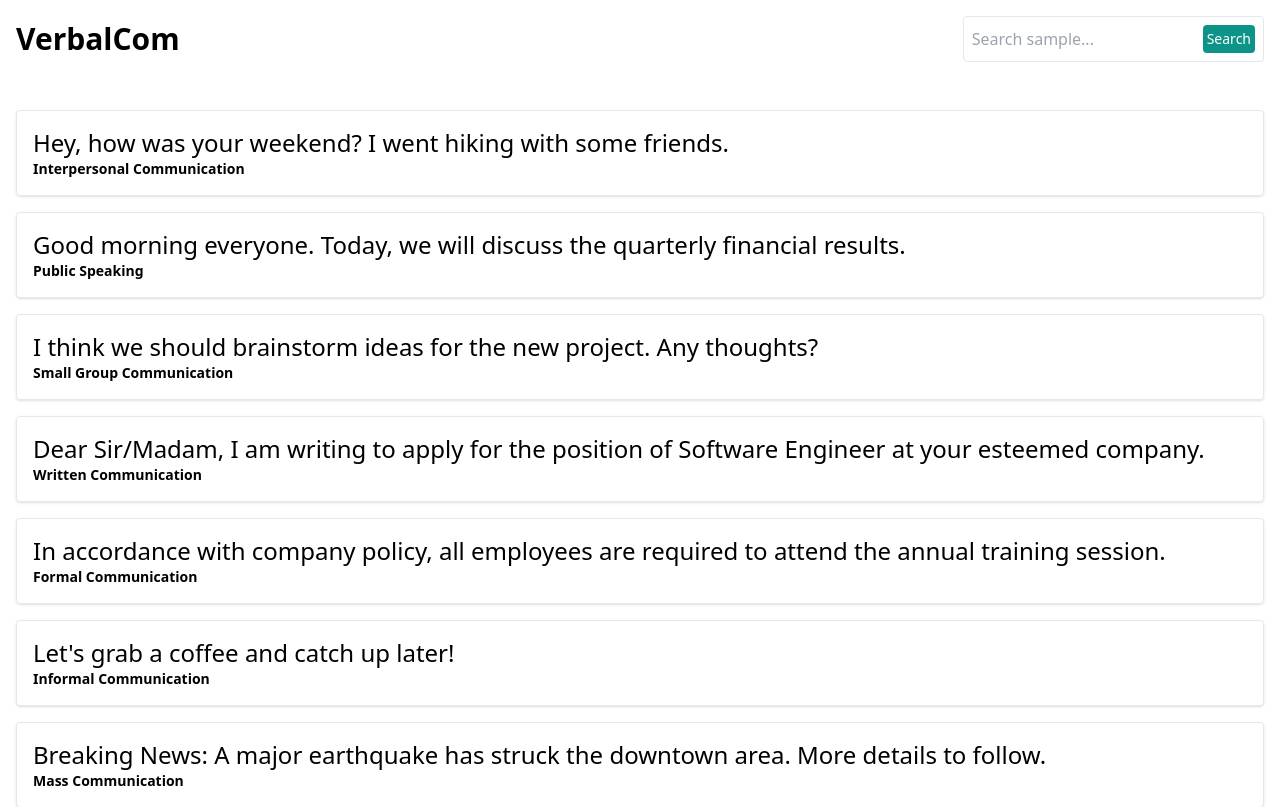
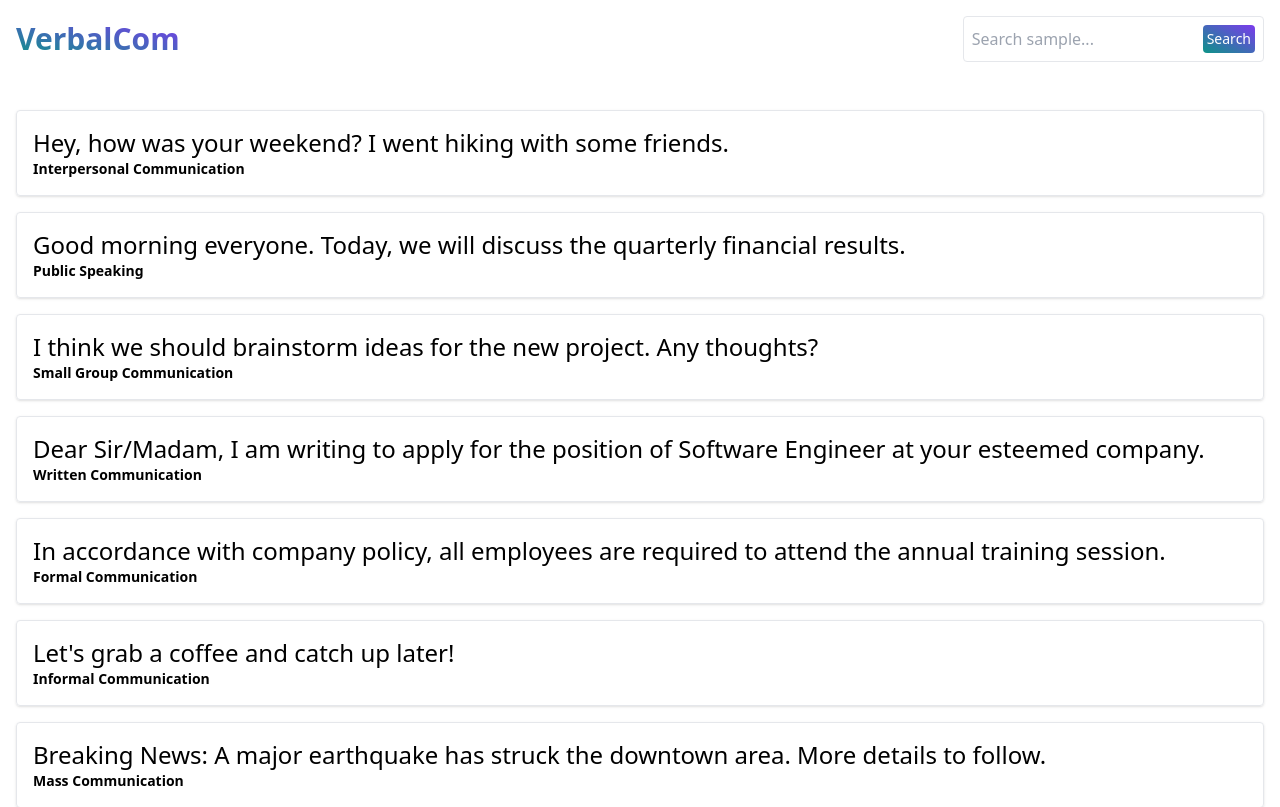
Before and after one commit to ashsajal1/verbalcom, a Vue app: page / in a window 1280 px wide. Shown: the top 807 px of the page. Built offline with nearby package versions, Linux system fonts and the light colour scheme; the HTML template or start-up script is replaced by a standard one.

Commit message:
add gradient text and background

```diff
--- a/src/components/Navbar.vue
+++ b/src/components/Navbar.vue
@@ -4,12 +4,12 @@
 
 <template>
     <header class="flex items-center justify-between p-4">
-        <p class="text-3xl font-bold">VerbalCom</p>
+        <p class="text-3xl font-bold bg-gradient-to-tr from-teal-600 to-violet-600 bg-clip-text text-transparent">VerbalCom</p>
         <div>
             <div class="border rounded p-2 flex items-center focus-within:border focus-within:border-teal-600">
                 <input class="outline-none" type="text" placeholder="Search sample...">
                 <button
-                    class="rounded bg-teal-600 p-1 text-sm text-white text-center flex items-center justify-between">Search</button>
+                    class="rounded bg-gradient-to-tr from-teal-600 to-violet-600 p-1 text-sm text-white text-center flex items-center justify-between">Search</button>
             </div>
         </div>
     </header>
```
